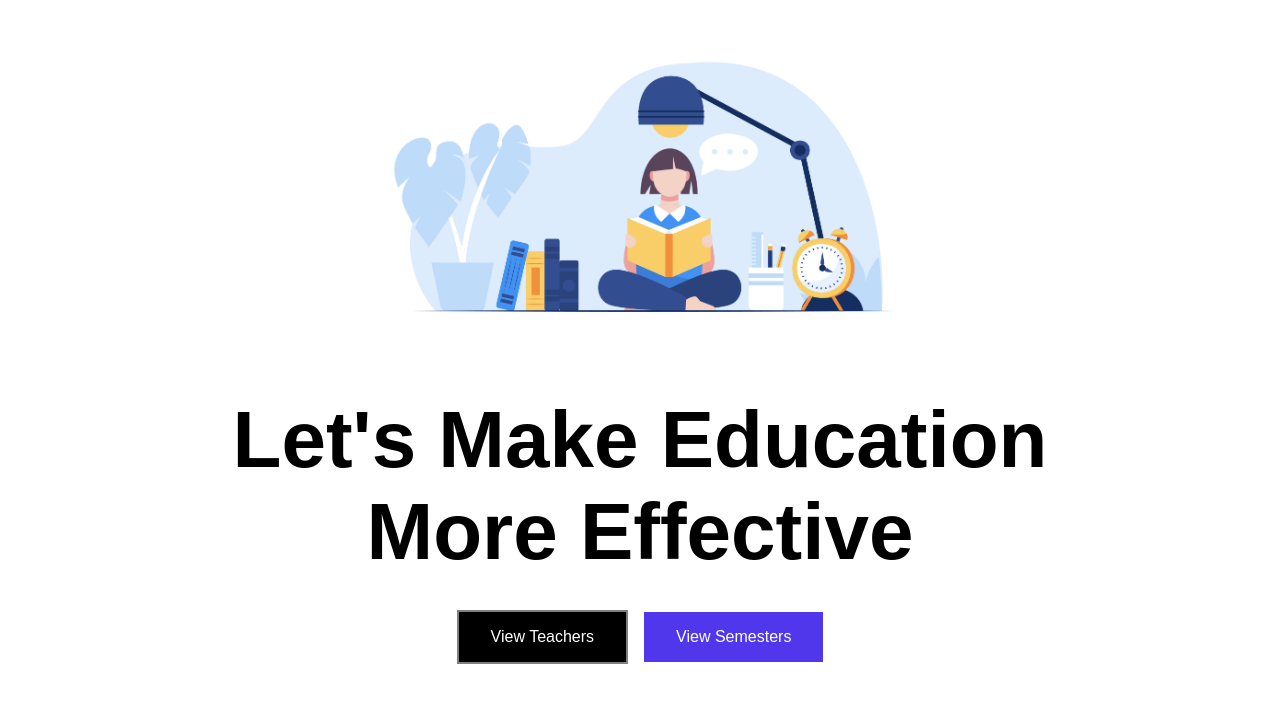
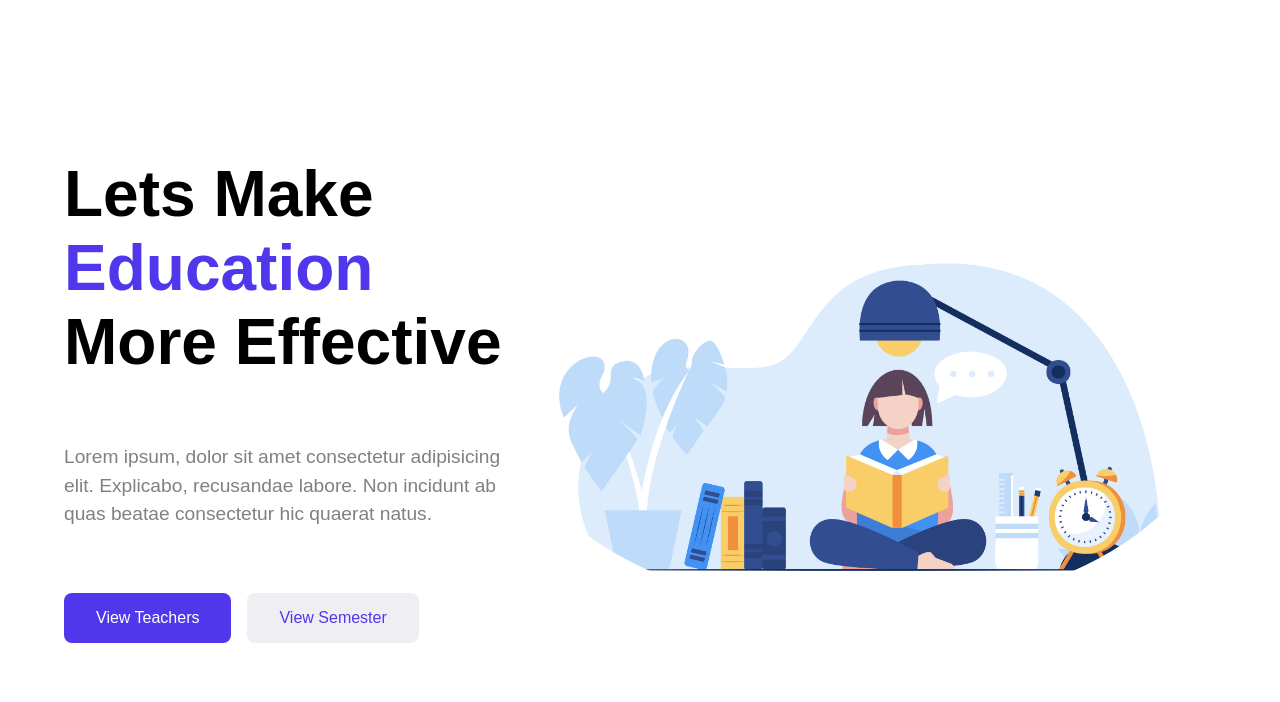
Before and after one commit to ramesh-kunwar/StudentFeedbackSystem, a React (Vite) app in the folder frontend/: page / in a window 1280 px wide. Shown: the top 702 px of the page. Built offline with nearby package versions, Linux system fonts and the light colour scheme.

Commit message:
Home page UI design

```diff
--- a/frontend/src/pages/Home.css
+++ b/frontend/src/pages/Home.css
@@ -1,74 +1,76 @@
-.home-page {
+.home-page-wrapper {
   width: 90%;
   margin: 0 auto;
+  display: flex;
+  align-items: center;
+  height: 100vh;
 }
 
 .home-page img {
-  width: 50%;
+  width: 100%;
   margin: 0 auto;
   display: flex;
+  border-radius: 100%;
+}
+.home-page-wrapper .item {
+  width: 50%;
+}
+.home-page-wrapper .item-right {
+  width: 80%;
+}
+.home-page-wrapper h1 {
+  font-size: 4rem;
+}
+.home-page-wrapper h1 span {
+  color: #5037ec;
+}
+.home-page-wrapper p {
+  margin: 4rem auto;
+  color: gray;
+  line-height: 1.5;
+  font-size: 1.2rem;
 }
 
-.home-page .home-content {
-  text-align: center;
-  margin-top: 3rem;
+.home-page-wrapper .buttons {
+  display: flex;
 }
-.home-page .home-content h1 {
-  font-size: 3rem;
+.home-page-wrapper .buttons .btn {
+  /* margin-top: 4rem; */
+  /* margin-top: 4rem; */
+  display: block;
+  padding: 1rem 2rem;
+  border-radius: 8px;
+  margin-right: 1rem;
+  transition: 0.3s ease-in-out;
+}
+.home-page-wrapper .buttons .btn:hover {
+  margin-top: -5px;
 }
 
-.home-page .home-content .btn {
-  padding: 1rem 2rem;
-  margin: 2rem 0.5rem;
-  cursor: pointer;
-  font-size: 1rem;
-  transition: 0.5s ease-in-out;
-}
-
-.home-page .home-content .btn-border {
-  background-color: black;
-  color: white;
-  border: 2px solid gray;
-}
-
-.home-page .home-content .btn-color {
-  border: none;
+.home-page-wrapper .buttons .btn-teachers {
   background-color: #5037ec;
   color: white;
 }
 
-.home-page .home-content .btn-border:hover {
-  border: none;
-  background-color: #3a3a3a;
-  color: white;
+.home-page-wrapper .buttons .btn-semester {
+  background-color: #efeef3;
+  color: #5037ec;
 }
 
-.home-page .home-content .btn-color:hover {
-  background-color: #372990;
-  color: white;
-  border: 2px solid gray;
-}
-
-@media (max-width: 800px) {
-  .home-page img {
-    width: 100%;
-    margin: 0 auto;
-    display: flex;
+@media (max-width: 1200px) {
+  .home-page-wrapper {
+    flex-direction: column-reverse;
+    height: 100%;
   }
 
-  .home-page .home-content h1 {
-    font-size: 2rem;
+  .home-page-wrapper .item {
+    width: 100%;
   }
-
-  .home-page .home-content .btn {
-    padding: 0.8rem 1.5rem;
-    cursor: pointer;
-    font-size: 0.8rem;
+  .home-page-wrapper h1 {
+    font-size: 3rem;
+    margin-top: 2rem;
+  }
+  .home-page-wrapper p {
+    margin: 2rem auto;
   }
 }
-
-@media (min-width: 850px) {
-  .home-page .home-content h1 {
-    font-size: 5rem;
-  }
-}
--- a/frontend/src/pages/Home.jsx
+++ b/frontend/src/pages/Home.jsx
@@ -4,20 +4,28 @@ import "./Home.css";
 const Home = () => {
   return (
     <div className="home-page">
-      <div className="home-image">
-        <img src={homeImage} alt="" />
-      </div>
-      <div className="home-content">
-        <h1>
-          Let's Make Education <br /> More Effective
-        </h1>
-
-        <a href="#">
-          <button className="btn btn-border">View Teachers</button>
-        </a>
-        <a href="#">
-          <button className="btn btn-color">View Semesters</button>
-        </a>
+      <div className="home-page-wrapper">
+        <div className="item item-left">
+          <h1>
+            Lets Make <span>Education</span> More Effective
+          </h1>
+          <p>
+            Lorem ipsum, dolor sit amet consectetur adipisicing elit. Explicabo,
+            recusandae labore. Non incidunt ab quas beatae consectetur hic
+            quaerat natus.
+          </p>
+          <div className="buttons">
+            <a href="" className="btn btn-teachers">
+              View Teachers
+            </a>
+            <a href="" className="btn btn-semester">
+              View Semester
+            </a>
+          </div>
+        </div>
+        <div className="item item-right">
+          <img src={homeImage} alt="HOme image" />
+        </div>
       </div>
     </div>
   );
```
